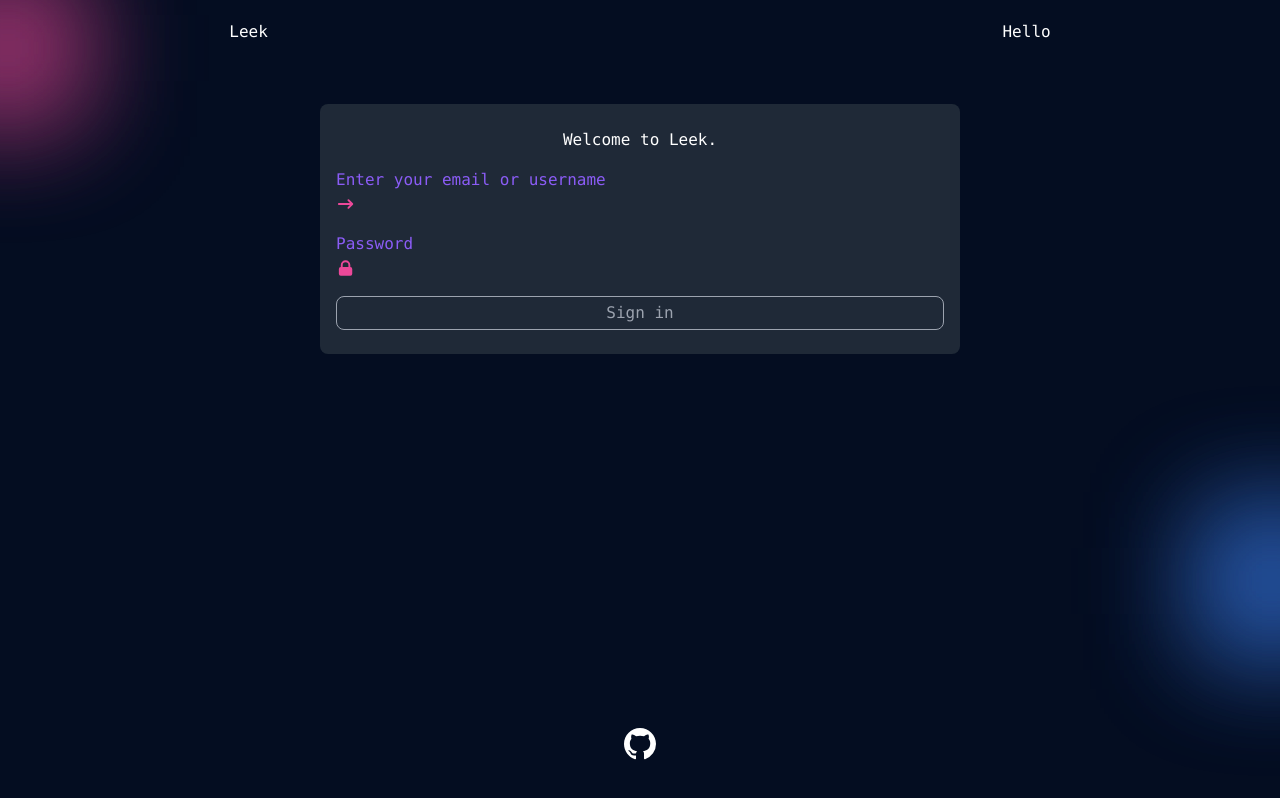
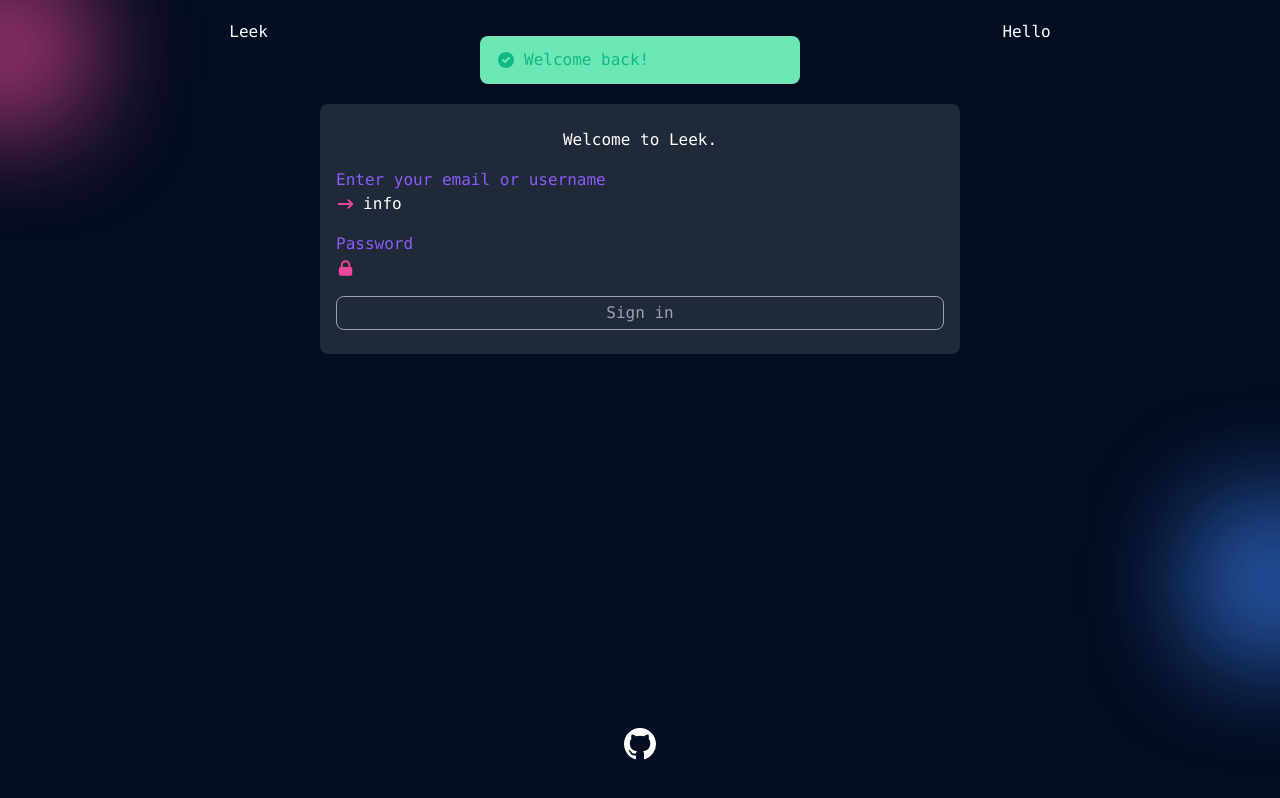
Before and after one commit to feilongjump/leek, a Vue app: page /auth/login in a window 1280 px wide. Both pictures are taken after a click on the button "Sign in". Built offline with nearby package versions, Linux system fonts and the light colour scheme.

Commit message:
:sparkles: Alerts components

```diff
--- /dev/null
+++ b/src/components/Alerts/index.ts
@@ -0,0 +1,93 @@
+import { createVNode, render } from 'vue'
+import AlertConstructor from './index.vue'
+
+import { IAlert, AlertParams, AlertQueue } from './types'
+
+const instances: AlertQueue = []
+let seed = 1
+
+const close = (id: string): void => {
+  const idx = instances.findIndex(({ vm }) => {
+    if (vm.component) {
+      const { id: _id } = vm.component.props
+      return id === _id
+    }
+    return -1
+  })
+  if (idx === -1) return
+
+  const { vm } = instances[idx]
+  if (!vm) return
+  if (!vm.el) return
+
+  const removedHeight = vm.el.offsetHeight
+  instances.splice(idx, 1)
+
+  const len = instances.length
+  if (len < 1) return
+  for (let i = idx; i < len; i++) {
+    const pos = parseInt(instances[i].vm.el?.style.top, 10) - removedHeight - 16
+
+    const { component } = instances[i].vm
+    if (component) component.props.offset = pos
+    instances[i].vm.component = component
+  }
+}
+
+const Alert: IAlert = (options: AlertParams = {} as AlertParams) => {
+  if (typeof options === 'string') {
+    options = {
+      message: options
+    }
+  }
+
+  const id = `alert_${seed++}`
+  const container = document.createElement('div')
+
+  let verticalOffset = options.offset || 20
+  instances.forEach(({ vm }) => {
+    verticalOffset += vm.el ? vm.el.offsetHeight + 16 : 0
+  })
+  verticalOffset += 16
+
+  options = {
+    ...options,
+    id,
+    onClose: () => {
+      close(id)
+    },
+    offset: verticalOffset
+  }
+
+  container.className = `container_${id}`
+
+  const vm = createVNode(AlertConstructor, options)
+
+  render(vm, container)
+
+  instances.push({ vm })
+
+  document.body.appendChild(container)
+}
+
+// TODO: 我也不明白为啥就不能直接循环定义，需要先占坑。
+// https://github.com/element-plus/element-plus/blob/dev/packages/message/src/message.ts
+Alert.success = () => {}
+Alert.warning = () => {}
+Alert.info = () => {}
+Alert.error = () => {}
+;(['success', 'warning', 'info', 'error'] as const).forEach((type) => {
+  Alert[type] = (options: AlertParams = {} as AlertParams) => {
+    if (typeof options === 'string') {
+      options = {
+        message: options,
+        type
+      }
+    } else {
+      options.type = type
+    }
+    return Alert(options)
+  }
+})
+
+export default Alert
--- /dev/null
+++ b/src/components/Alerts/index.vue
@@ -0,0 +1,147 @@
+<template>
+  <transition name="bounce" @before-leave="onClose">
+    <div
+      class="
+        min-w-80
+        h-12
+        fixed
+        top-0
+        rounded-lg
+        left-1/2
+        transform
+        -translate-x-1/2
+        flex
+        justify-start
+        items-center
+        px-4
+        py-2
+      "
+      :class="customClass"
+      :style="customStyle"
+      v-show="visible"
+    >
+      <!-- success svg -->
+      <svg
+        v-if="type === 'success'"
+        xmlns="http://www.w3.org/2000/svg"
+        class="h-5 w-5"
+        viewBox="0 0 20 20"
+        fill="currentColor"
+      >
+        <path
+          fill-rule="evenodd"
+          d="M10 18a8 8 0 100-16 8 8 0 000 16zm3.707-9.293a1 1 0 00-1.414-1.414L9 10.586 7.707 9.293a1 1 0 00-1.414 1.414l2 2a1 1 0 001.414 0l4-4z"
+          clip-rule="evenodd"
+        />
+      </svg>
+      <!-- warning svg -->
+      <svg
+        v-else-if="type === 'warning'"
+        xmlns="http://www.w3.org/2000/svg"
+        class="h-5 w-5"
+        viewBox="0 0 20 20"
+        fill="currentColor"
+      >
+        <path
+          fill-rule="evenodd"
+          d="M18 10a8 8 0 11-16 0 8 8 0 0116 0zm-7 4a1 1 0 11-2 0 1 1 0 012 0zm-1-9a1 1 0 00-1 1v4a1 1 0 102 0V6a1 1 0 00-1-1z"
+          clip-rule="evenodd"
+        />
+      </svg>
+      <!-- error svg -->
+      <svg
+        v-else-if="type === 'error'"
+        xmlns="http://www.w3.org/2000/svg"
+        class="h-5 w-5"
+        viewBox="0 0 20 20"
+        fill="currentColor"
+      >
+        <path
+          fill-rule="evenodd"
+          d="M10 18a8 8 0 100-16 8 8 0 000 16zM8.707 7.293a1 1 0 00-1.414 1.414L8.586 10l-1.293 1.293a1 1 0 101.414 1.414L10 11.414l1.293 1.293a1 1 0 001.414-1.414L11.414 10l1.293-1.293a1 1 0 00-1.414-1.414L10 8.586 8.707 7.293z"
+          clip-rule="evenodd"
+        />
+      </svg>
+      <!-- info svg -->
+      <svg
+        v-else
+        xmlns="http://www.w3.org/2000/svg"
+        class="h-5 w-5"
+        viewBox="0 0 20 20"
+        fill="currentColor"
+      >
+        <path
+          fill-rule="evenodd"
+          d="M18 10a8 8 0 11-16 0 8 8 0 0116 0zm-7-4a1 1 0 11-2 0 1 1 0 012 0zM9 9a1 1 0 000 2v3a1 1 0 001 1h1a1 1 0 100-2v-3a1 1 0 00-1-1H9z"
+          clip-rule="evenodd"
+        />
+      </svg>
+      <span class="ml-2">{{ message }}</span>
+    </div>
+  </transition>
+</template>
+
+<script lang="ts" setup>
+import { defineProps, computed, onMounted, ref } from 'vue'
+// https://github.com/vuejs/rfcs/discussions/325
+import type { PropType } from 'vue'
+import type { TypeClass } from './types'
+
+const props = defineProps({
+  id: {
+    type: String,
+    required: true
+  },
+  message: { type: String },
+  type: { type: String, default: 'info' },
+  offset: { type: Number, default: 20 },
+  onClose: {
+    type: Function as PropType<() => void>,
+    required: true
+  }
+})
+
+const visible = ref(false)
+
+const typeClass: TypeClass = {
+  success: ['bg-green-300', 'text-green-500'],
+  warning: ['bg-yellow-300', 'text-yellow-600'],
+  info: ['bg-blue-300', 'text-blue-500'],
+  error: ['bg-red-300', 'text-red-400']
+}
+
+const customClass = computed(() => {
+  const classArr = []
+  classArr.push(typeClass[props.type])
+
+  return classArr
+})
+
+const customStyle = computed(() => {
+  return {
+    top: `${props.offset}px`
+  }
+})
+
+onMounted(() => {
+  setTimeout(() => {
+    if (visible.value) {
+      visible.value = false
+    }
+  }, 3000)
+
+  visible.value = true
+})
+</script>
+
+<style scoped>
+.bounce-enter-active,
+.bounce-leave-active {
+  @apply transition-all duration-1000 ease-in-out;
+}
+
+.bounce-enter-from,
+.bounce-leave-to {
+  @apply opacity-0 -translate-y-8;
+}
+</style>
--- /dev/null
+++ b/src/components/Alerts/types.ts
@@ -0,0 +1,32 @@
+import type { VNode } from 'vue'
+
+export type AlertOptions = {
+  id?: string
+  message?: string
+  offset?: number
+  onClose?: () => void
+  type?: 'success' | 'warning' | 'info' | 'error' | ''
+}
+
+export type AlertParams = AlertOptions | string
+
+export interface IAlert {
+  (options?: AlertParams): void
+  success: (options?: AlertParams) => void
+  warning: (options?: AlertParams) => void
+  info: (options?: AlertParams) => void
+  error: (options?: AlertParams) => void
+}
+
+type AlertQueueItem = {
+  vm: VNode
+}
+
+export type AlertQueue = Array<AlertQueueItem>
+
+export type TypeClass = {
+  success: Array<string>
+  warning: Array<string>
+  info: Array<string>
+  error: Array<string>
+}
--- a/src/views/auth/login.vue
+++ b/src/views/auth/login.vue
@@ -26,7 +26,7 @@
                   clip-rule="evenodd"
                 />
               </svg>
-              <input class="w-full bg-transparent outline-none" type="text" />
+              <input class="w-full bg-transparent outline-none" type="text" v-model="test" />
             </div>
           </div>
           <div class="flex flex-col mb-4">
@@ -48,7 +48,10 @@
             </div>
           </div>
           <div>
-            <button class="w-full border border-gray-400 rounded-lg px-4 py-1 text-gray-400">
+            <button
+              class="w-full border border-gray-400 rounded-lg px-4 py-1 text-gray-400"
+              @click="login"
+            >
               Sign in
             </button>
           </div>
@@ -77,4 +80,13 @@
   </div>
 </template>
 
-<script lang="ts" setup></script>
+<script lang="ts" setup>
+import Alert from '@/components/Alerts'
+import { ref } from 'vue'
+
+const test = ref<any>('info')
+
+const login = () => {
+  Alert.success('Welcome back!')
+}
+</script>
--- a/tailwind.config.js
+++ b/tailwind.config.js
@@ -5,6 +5,9 @@ module.exports = {
     extend: {
       colors: {
         black: '#040d21'
+      },
+      minWidth: {
+        80: '20rem'
       },
       skew: {
         30: '30deg'
--- a/tsconfig.json
+++ b/tsconfig.json
@@ -13,6 +13,7 @@
     },
     "skipLibCheck": true,
     "sourceMap": true,
+    "suppressImplicitAnyIndexErrors": true,
     "resolveJsonModule": true,
     "lib": ["esnext", "dom"],
     "types": ["vite/client", "node"]
```
Also changed, not shown: .eslintrc.js.
